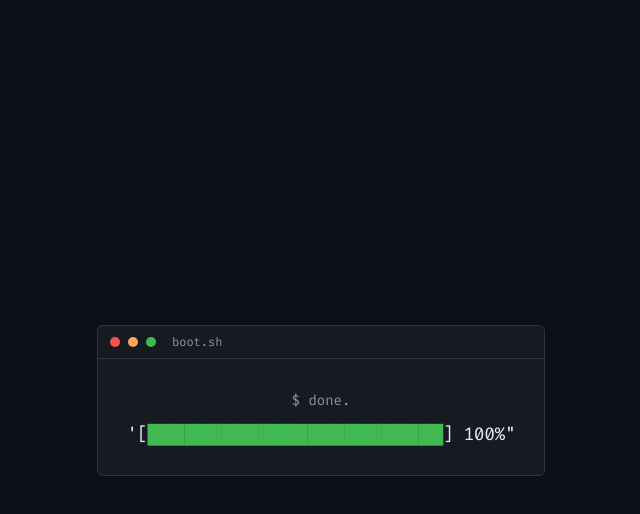
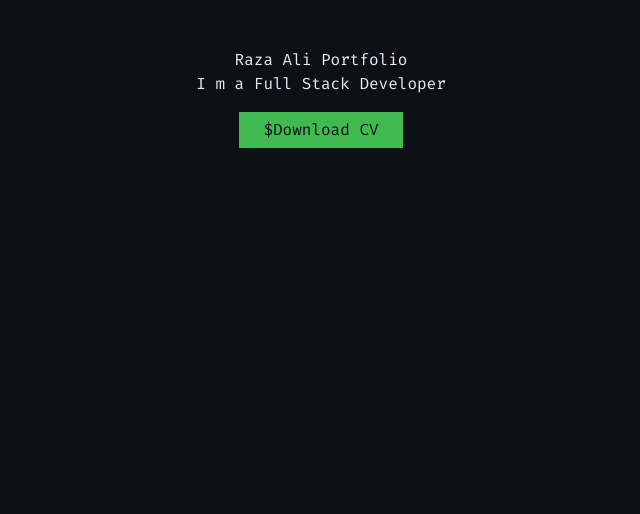
Before and after one commit to razaaliwebdev/razaali-portfolio, a Next.js app: page / in a window 1280 px wide. Shown: the top 514 px of the page, without its empty margins (319-959 px from the left). Built offline with nearby package versions, Linux system fonts and the light colour scheme.

Commit message:
fix loader quotes and set splash duration to 2s

```diff
--- a/app/layout.tsx
+++ b/app/layout.tsx
@@ -66,7 +66,7 @@
       className={`${jetbrainsMono.variable} ${firaCode.variable} dark h-full antialiased`}
     >
       <body className="min-h-full flex flex-col bg-background text-foreground font-mono">
-        <BootSplash duration={5000} />
+        <BootSplash />
         {children}
       </body>
     </html>
--- a/app/loading.tsx
+++ b/app/loading.tsx
@@ -5,5 +5,5 @@
  * autoDismiss stays off; Next.js unmounts this when the segment is ready.
  */
 export default function Loading() {
-  return <TerminalLoader blocks={24} duration={5000} />;
+  return <TerminalLoader blocks={24} duration={2000} />;
 }
--- a/components/TerminalLoader.tsx
+++ b/components/TerminalLoader.tsx
@@ -43,7 +43,7 @@
 
 export default function TerminalLoader({
   blocks = 24,
-  duration = 2200,
+  duration = 2000,
   autoDismiss = false,
   onDismiss,
   className = "",
@@ -170,7 +170,6 @@
 
               {/* Flat ASCII bar — filled blocks use primary */}
               <pre className="m-0 select-none font-mono text-base leading-none tracking-tight text-foreground sm:text-lg">
-                <span aria-hidden>&apos;</span>
                 <span>[</span>
                 <span className="text-primary">
                   {bar.filled}
@@ -179,7 +178,6 @@
                 <span className="text-foreground-muted">{bar.empty}</span>
                 <span>]</span>
                 <span> {percent}%</span>
-                <span aria-hidden>&quot;</span>
               </pre>
             </div>
           </motion.div>
@@ -192,7 +190,7 @@
 /** First-visit splash overlay for the root layout */
 export function BootSplash({
   blocks = 24,
-  duration = 5000,
+  duration = 2000,
 }: Pick<TerminalLoaderProps, "blocks" | "duration">) {
   const [show, setShow] = useState(true);
 
--- a/next.config.ts
+++ b/next.config.ts
@@ -1,7 +1,5 @@
 import type { NextConfig } from "next";
-import { defineCloudflareConfig } from "@opennextjs/cloudflare";
-
-export default defineCloudflareConfig({});
+import { initOpenNextCloudflareForDev } from "@opennextjs/cloudflare";
 
 const nextConfig: NextConfig = {
   /* config options here */
@@ -9,4 +7,4 @@
 
 export default nextConfig;
 
-import("@opennextjs/cloudflare").then((m) => m.initOpenNextCloudflareForDev());
+void initOpenNextCloudflareForDev();
```
